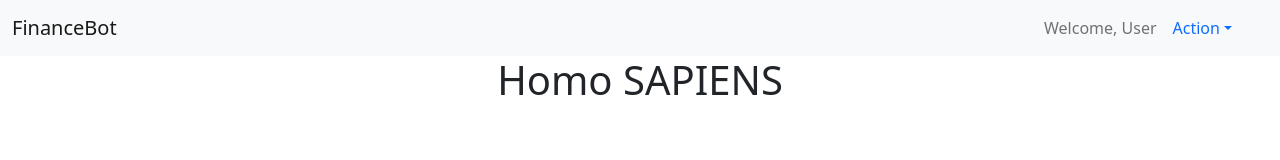
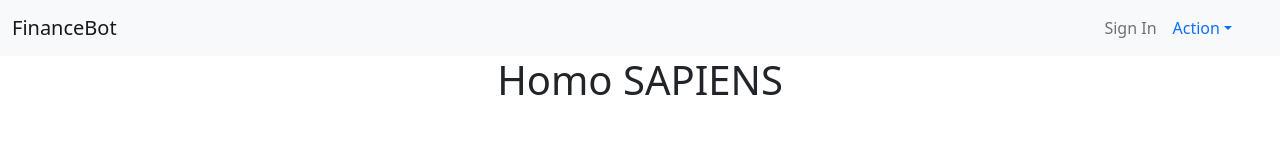
Before and after one commit to mmandelb2201/finance-bot, a React (Create React App) app: page / in a window 1280 px wide. Shown: the top 160 px of the page. Built offline with nearby package versions, Linux system fonts and the light colour scheme; no server answers.

Commit message:
Minor change to header and get name of user

```diff
--- a/src/components/common/header.jsx
+++ b/src/components/common/header.jsx
@@ -1,19 +1,28 @@
-import React from "react";
+import React, { useState, useEffect } from "react";
+import { useFirebaseAuth } from '../../hooks/useFirebaseAuth';
 import "./common.css";
 
 import Navbar from "react-bootstrap/Navbar";
 import Container from "react-bootstrap/Container";
 import NavDropdown from "react-bootstrap/NavDropdown";
 
-function Header() {
+const Header = () => {
+
+  const { name } = useFirebaseAuth();
+  const [username, setUsername] = useState("");
+
+  useEffect(() => {
+    setUsername(name);
+  }, [name]);
+
   return (
     <Navbar bg="light" expand="lg">
       <Container fluid>
-        <Navbar.Brand href="/homr">FinanceBot</Navbar.Brand>
+        <Navbar.Brand href="/home">FinanceBot</Navbar.Brand>
 
       </Container>
       <Container className="justify-content-end">
-      <Navbar.Text>Welcome, {"User"}</Navbar.Text>
+      <Navbar.Text>{username ? `Welcome, ${username}`: "Sign In"}</Navbar.Text>
         <NavDropdown title="Action" id="navbarScrollingDropdown">
           <NavDropdown.Item href="/input-data">Input Financial Data</NavDropdown.Item>
           <NavDropdown.Item href="/view-account">See Account Details</NavDropdown.Item>
```
